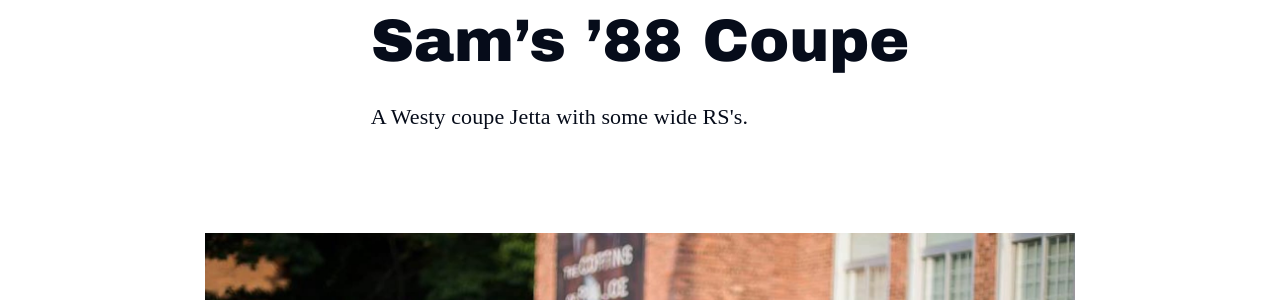
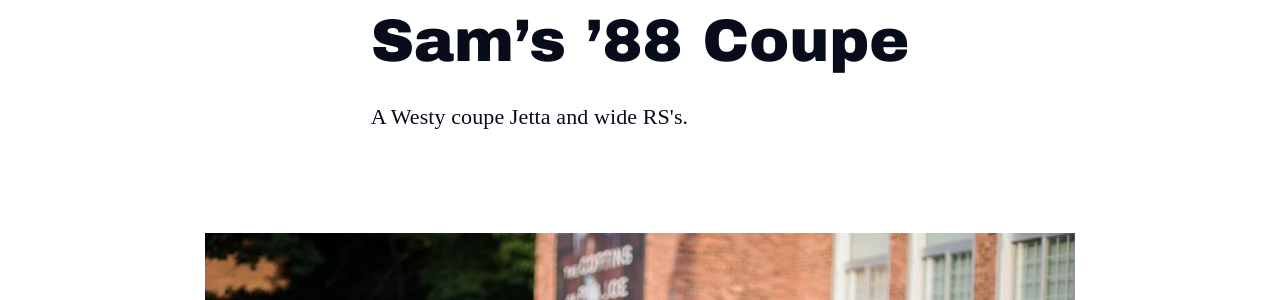
Before and after one commit to byvasco/mk2swag.com, a Jekyll site: the page built from collections/_stories/sam-s-88-coupe.md, in a window 1280 px wide and 900 px high. Shown: the part 277-577 px from the top of the window. Built offline with Jekyll 4.4.1, drawn with Linux system fonts in a browser that asks for light colours; some web fonts are replaced.

Commit message:
Update from Forestry.io Vasco Marques updated collections/_stories/sam-s-88-coupe.md

```diff
--- a/collections/_stories/sam-s-88-coupe.md
+++ b/collections/_stories/sam-s-88-coupe.md
@@ -4,7 +4,7 @@ categories:
 - Jetta
 title: Sam’s ’88 Coupe
 date: 2019-09-15 23:00:00 +0000
-intro: A Westy coupe Jetta with some wide RS's.
+intro: A Westy coupe Jetta and wide RS's.
 image_path: stories/sams-88-coupe
 
 ---
```
